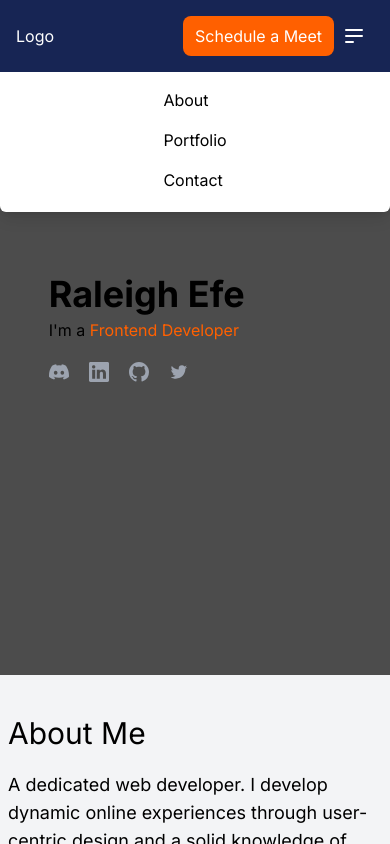
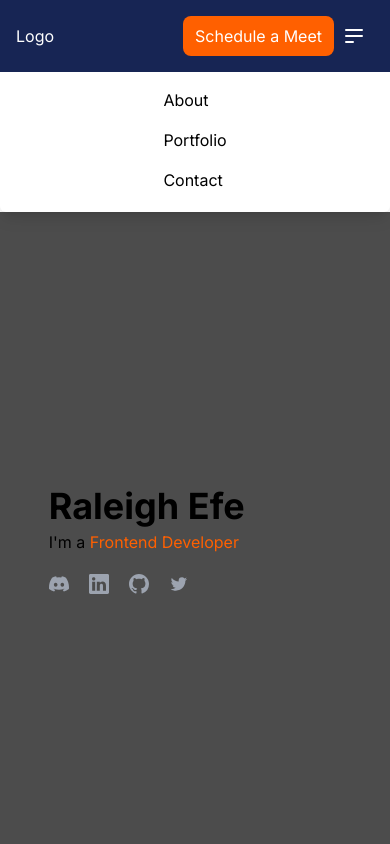
Before and after one commit to RaleighEfe/my-app, a Next.js app: page / in a window 390 px wide. Both pictures are taken after a click on the button "Open main menu". Shown: the top 844 px of the page. Built offline with nearby package versions, Linux system fonts and the light colour scheme.

Commit message:
first commit

```diff
--- a/src/components/molecules/NavBar.jsx
+++ b/src/components/molecules/NavBar.jsx
@@ -90,7 +90,7 @@ const NavBar = () => {
         </div>
       </div>
       {isOpen && (
-        <div className="origin-top-right absolute z-10 right-0 mt-2 w-full rounded-md shadow-lg bg-white">
+        <div className="origin-top-right z-10 right-0 mt-2 w-full rounded-md shadow-lg bg-white">
           <div className="grid grid-rows_[min-content] justify-center content-center gap-4 pt-20 pb-5">
             <Link href="#about" className="hover:text-primary">
               About
```
